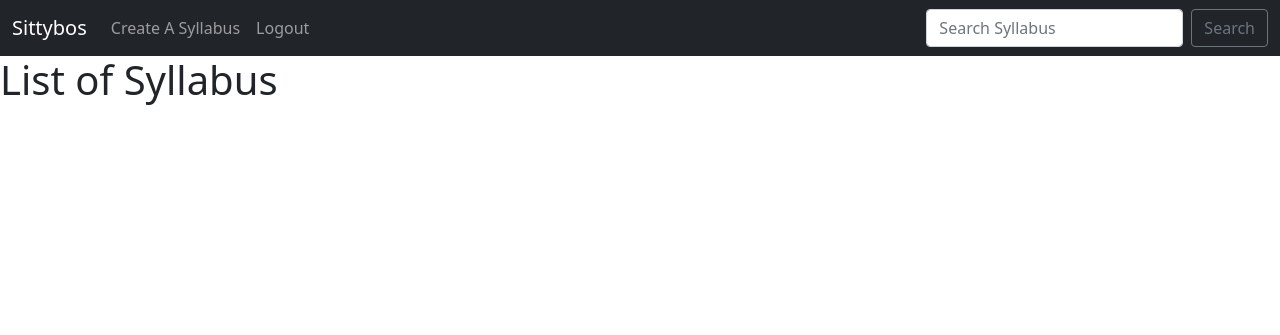
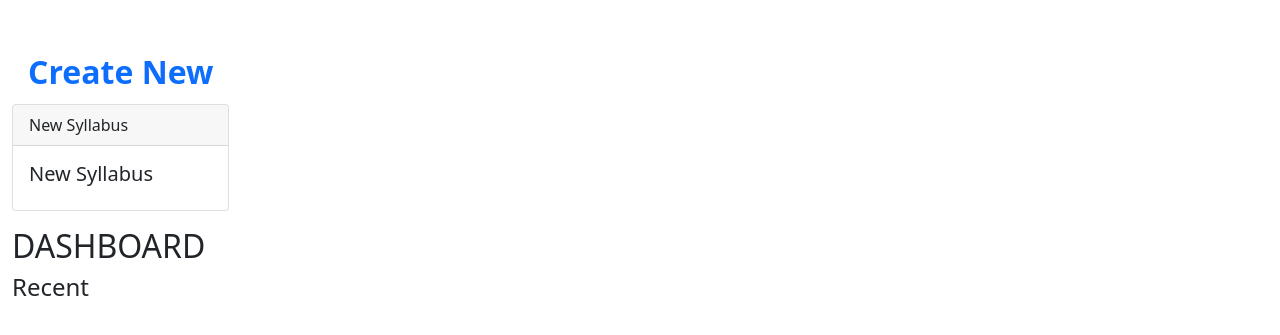
Before and after one commit to qmjdom/Team_7, a Django app: page / in a window 1280 px wide. Shown: the top 335 px of the page. Run offline with Django 4.2, Linux system fonts and the light colour scheme; a user stored in the database is signed in; data that the repository does not hold is empty.

Commit message:
added new function in dashboard

```diff
--- a/syllabus_maker/syllabus/templates/syllabus.html
+++ b/syllabus_maker/syllabus/templates/syllabus.html
@@ -1,9 +1,26 @@
 {% extends 'base.html' %}
 
 {% block content %}
-{% include 'navbar.html' %}
 
-    <h1>List of Syllabus</h1>
+<nav class="navbar navbar-expand-lg navbar-black bg-blue">
+<main class="mt-3 pt-3">
+  <div class="container-fluid">
+    <div class="col-md-15 fw-bold fs-2">
+      <i class="bi bi-journal-plus" href="{% url 'add-syllabus' %}" ></i>
+      <a class="nav-link px-3 active" href="{% url 'add-syllabus' %}">Create New</a></div>
+      <div class="card text-bg-light mb-3" style="max-width: 18rem;">
+        <div class="card-header">New Syllabus</div>
+        <div class="card-body">
+          <h5 class="card-title">New Syllabus</h5>
+          <p class="card-text"></p>
+        </div>
+      </div>
+
+<h2>DASHBOARD</h2>
+<h4>Recent</h4>
+
+
+
 {% for details in details_list %}
 <div class="card">
   <a href="{% url 'show-syllabus' details.id %}">
@@ -21,7 +38,7 @@
     </div>
   </div>
 {% endfor %}
-
+  </main>
 
 
 {% endblock %}
```
Lines whose indentation alone changed are shown as unchanged.
